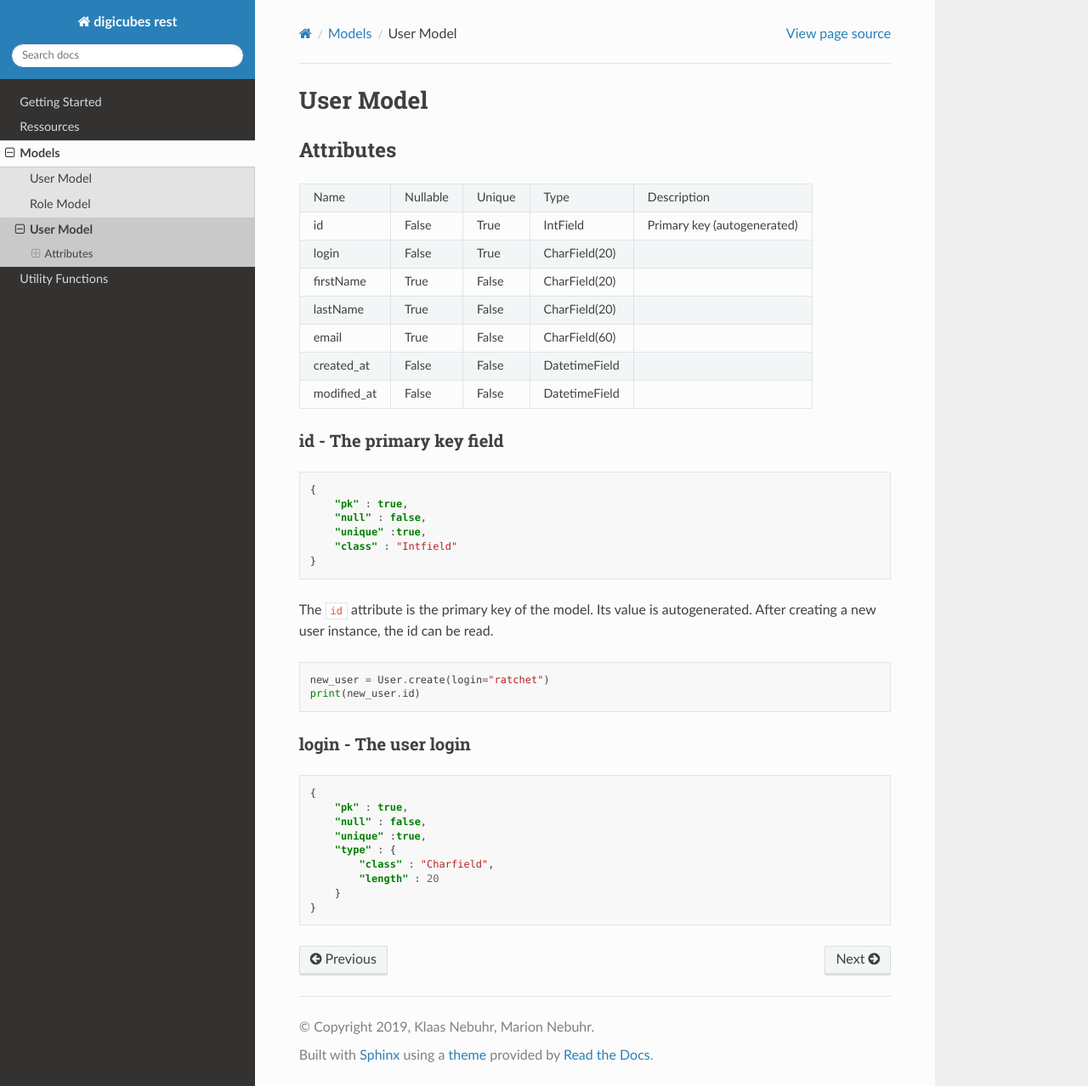
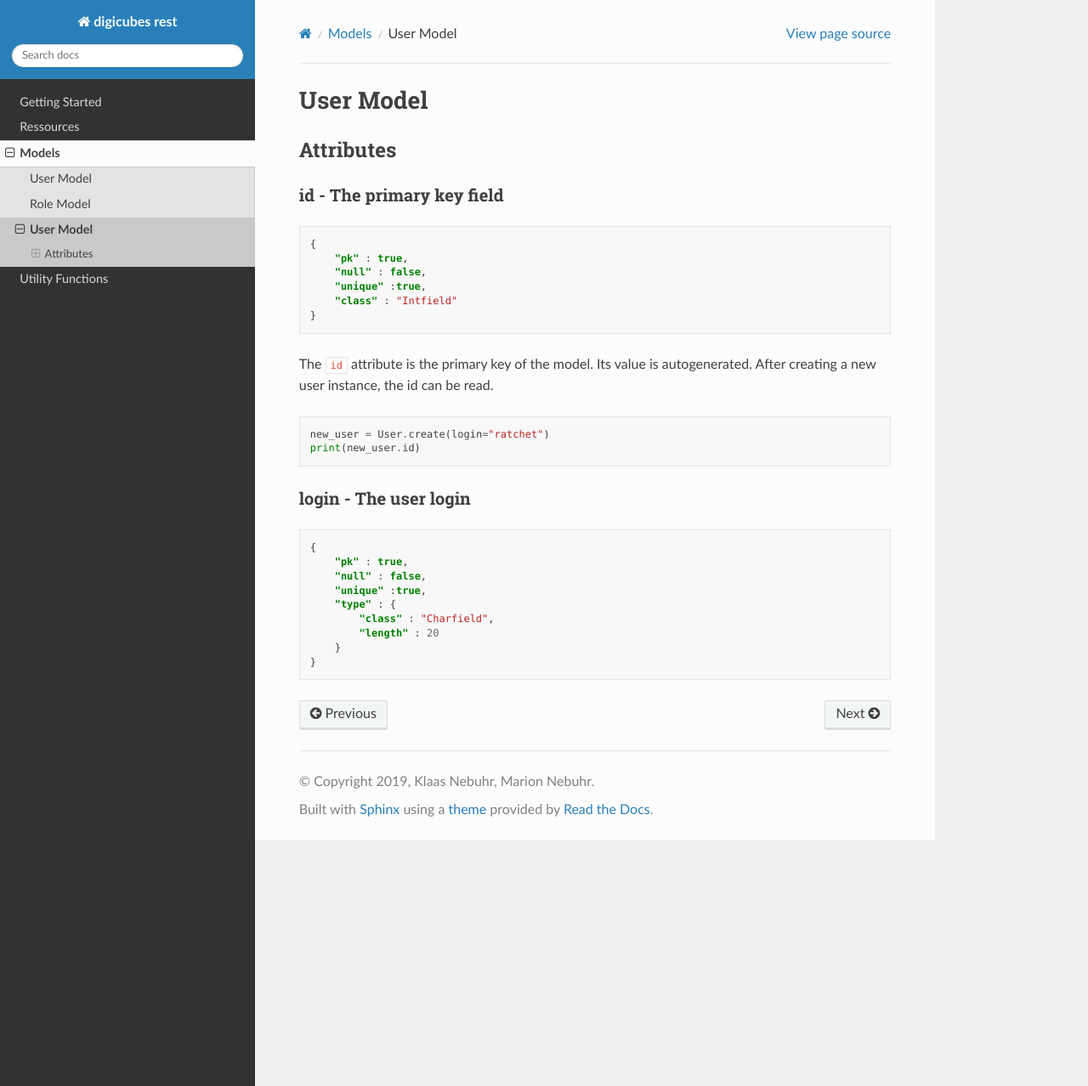
Before and after one commit to FirstKlaas/digicubes-rest, a Sphinx documentation site: the page built from source/models/user_model.rst, in a window 1280 px wide and 1278 px high. Shown: the whole window at 85% size. Built offline with Sphinx 7.4.7 and the Read the Docs theme 2.0.0, drawn with Linux system fonts in a browser that asks for light colours.

Commit message:
Working on documentation

```diff
--- a/source/models/user_model.rst
+++ b/source/models/user_model.rst
@@ -3,24 +3,6 @@ User Model
 
 Attributes
 ----------
-
-+-------------+----------+--------+---------------+-------------------------------------------------------+
-| Name        | Nullable | Unique | Type          | Description                                           |
-+-------------+----------+--------+---------------+-------------------------------------------------------+
-| id          | False    | True   | IntField      | Primary key (autogenerated)                           |
-+-------------+----------+--------+---------------+-------------------------------------------------------+
-| login       | False    | True   | CharField(20) |                                                       |
-+-------------+----------+--------+---------------+-------------------------------------------------------+
-| firstName   | True     | False  | CharField(20) |                                                       |
-+-------------+----------+--------+---------------+-------------------------------------------------------+
-| lastName    | True     | False  | CharField(20) |                                                       |
-+-------------+----------+--------+---------------+-------------------------------------------------------+
-| email       | True     | False  | CharField(60) |                                                       |
-+-------------+----------+--------+---------------+-------------------------------------------------------+
-| created_at  | False    | False  | DatetimeField |                                                       |
-+-------------+----------+--------+---------------+-------------------------------------------------------+
-| modified_at | False    | False  | DatetimeField |                                                       |
-+-------------+----------+--------+---------------+-------------------------------------------------------+
 
 id - The primary key field
 ^^^^^^^^^^^^^^^^^^^^^^^^^^
--- a/source/util_functions.rst
+++ b/source/util_functions.rst
@@ -4,8 +4,10 @@ Utility Functions
 The library provides some utility functions, wich are intended
 to make some typical tasks easier.
 
-.. autofunction:: digicubes.server.ressource.util.createBearerToken
+.. autofunction:: digicubes.server.ressource.util.create_bearer_token
 
-.. autofunction:: digicubes.server.ressource.util.decodeBearerToken
+.. autofunction:: digicubes.server.ressource.util.decode_bearer_token
+
+.. autofunction:: digicubes.server.ressource.util.get_user_rights
 
 .. autoclass:: digicubes.server.ressource.util.needs_int_parameter
```
Also changed, not shown: 3 other files.
